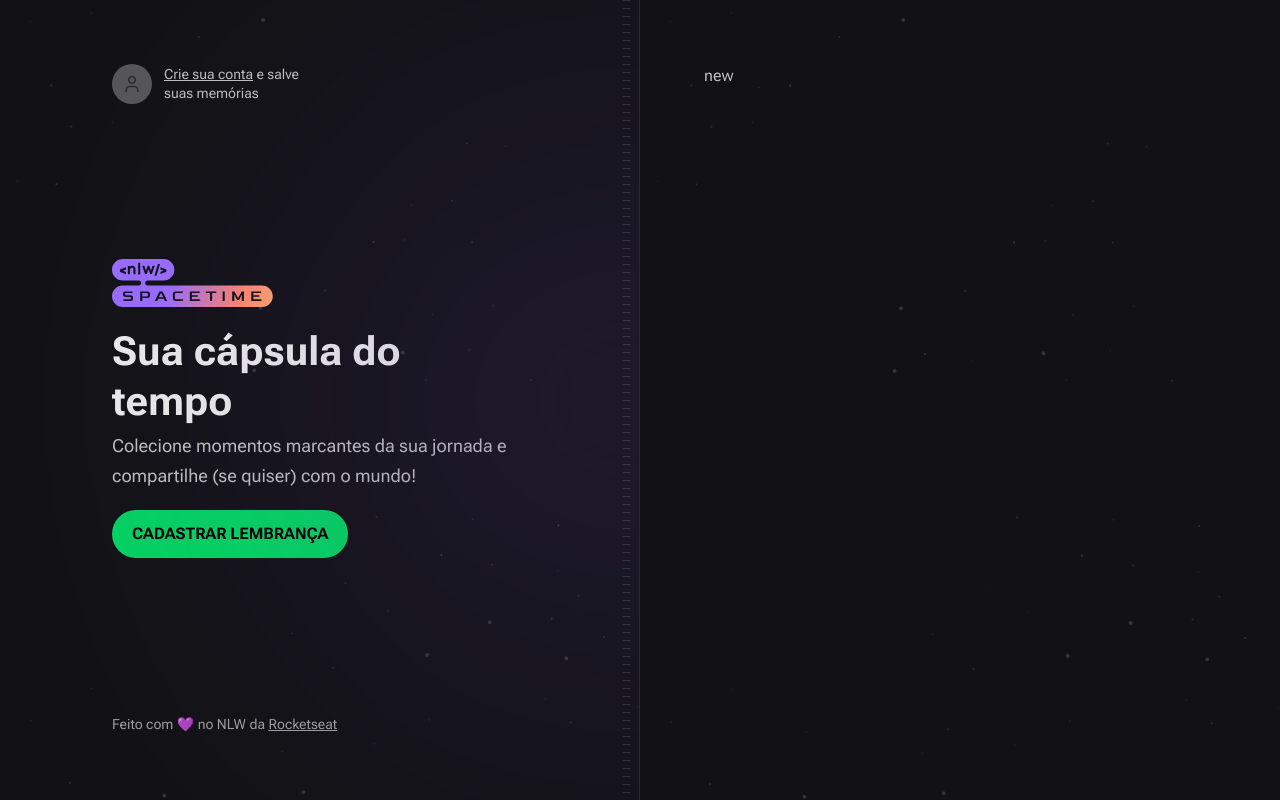
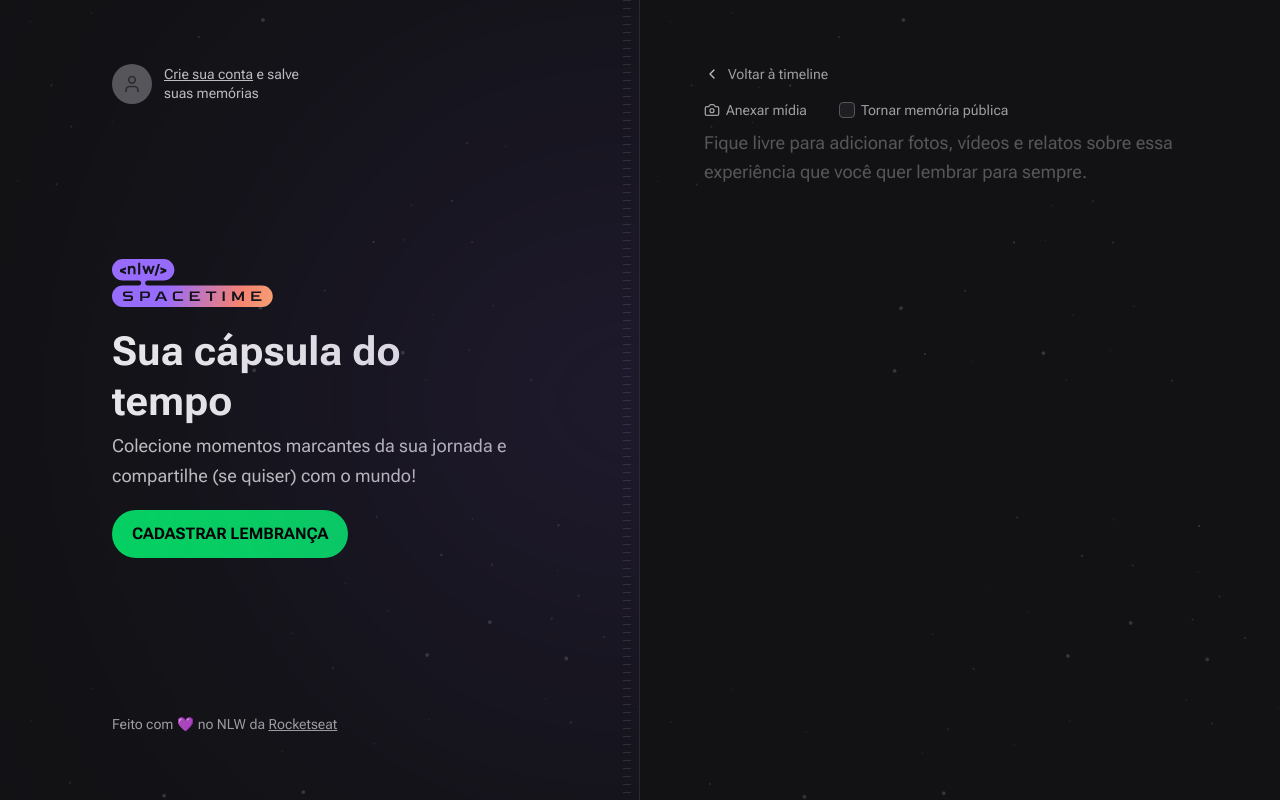
Before and after one commit to TiagoAraujoDev/NLW-Spacetime, a Next.js app in the folder web/: page /memories/new in a window 1280 px wide. Built offline with nearby package versions, Linux system fonts and the light colour scheme; no server answers; a web font is replaced by a local one.

Commit message:
Add form to create a new memorie

```diff
--- a/web/package.json
+++ b/web/package.json
@@ -27,6 +27,7 @@
   },
   "devDependencies": {
     "@rocketseat/eslint-config": "^1.2.0",
+    "@tailwindcss/forms": "^0.5.3",
     "prettier-plugin-tailwindcss": "^0.3.0"
   }
 }
--- a/web/src/app/memories/new/page.tsx
+++ b/web/src/app/memories/new/page.tsx
@@ -1,3 +1,52 @@
+import { Camera, ChevronLeft } from 'lucide-react'
+import Link from 'next/link'
+
 export default function NewMemoriesPage() {
-  return <h1>new</h1>
+  return (
+    <div className="flex flex-1 flex-col gap-4">
+      <Link href="/" className="flex items-center gap-2">
+        <ChevronLeft className="h-4 w-4" />
+        <span className="gap-1 text-sm text-gray-200 hover:text-gray-100">
+          Voltar à timeline
+        </span>
+      </Link>
+
+      <form className="flex w-full flex-1 flex-col gap-2">
+        <div className="flex items-center gap-4">
+          <label
+            htmlFor="media"
+            className="flex cursor-pointer items-center gap-1.5 text-sm text-gray-200 hover:text-gray-100"
+          >
+            <Camera className="h-4 w-4" />
+            <span>Anexar mídia</span>
+          </label>
+          <input
+            type="file"
+            name="media"
+            id="media"
+            className="invisible h-0 w-0"
+          />
+          <label
+            htmlFor="isPublic"
+            className="flex items-center gap-1.5 text-sm text-gray-200 hover:text-gray-100"
+          >
+            <input
+              type="checkbox"
+              name="isPublic"
+              id="isPublic"
+              className="h-4 w-4 rounded border-gray-400 bg-gray-700 text-purple-500"
+            />
+            <span>Tornar memória pública</span>
+          </label>
+        </div>
+
+        <textarea
+          name="content"
+          spellCheck={false}
+          placeholder="Fique livre para adicionar fotos, vídeos e relatos sobre essa experiência que você quer lembrar para sempre."
+          className="w-full flex-1 resize-none rounded border-0 bg-transparent p-0 text-lg leading-relaxed text-gray-100 placeholder:text-gray-400 focus:ring-0"
+        ></textarea>
+      </form>
+    </div>
+  )
 }
--- a/web/tailwind.config.js
+++ b/web/tailwind.config.js
@@ -69,5 +69,5 @@
       },
     },
   },
-  plugins: [],
+  plugins: [require('@tailwindcss/forms')],
 }
```
Also changed, not shown: 1 other file (tests, documents, lock files or other folders).
